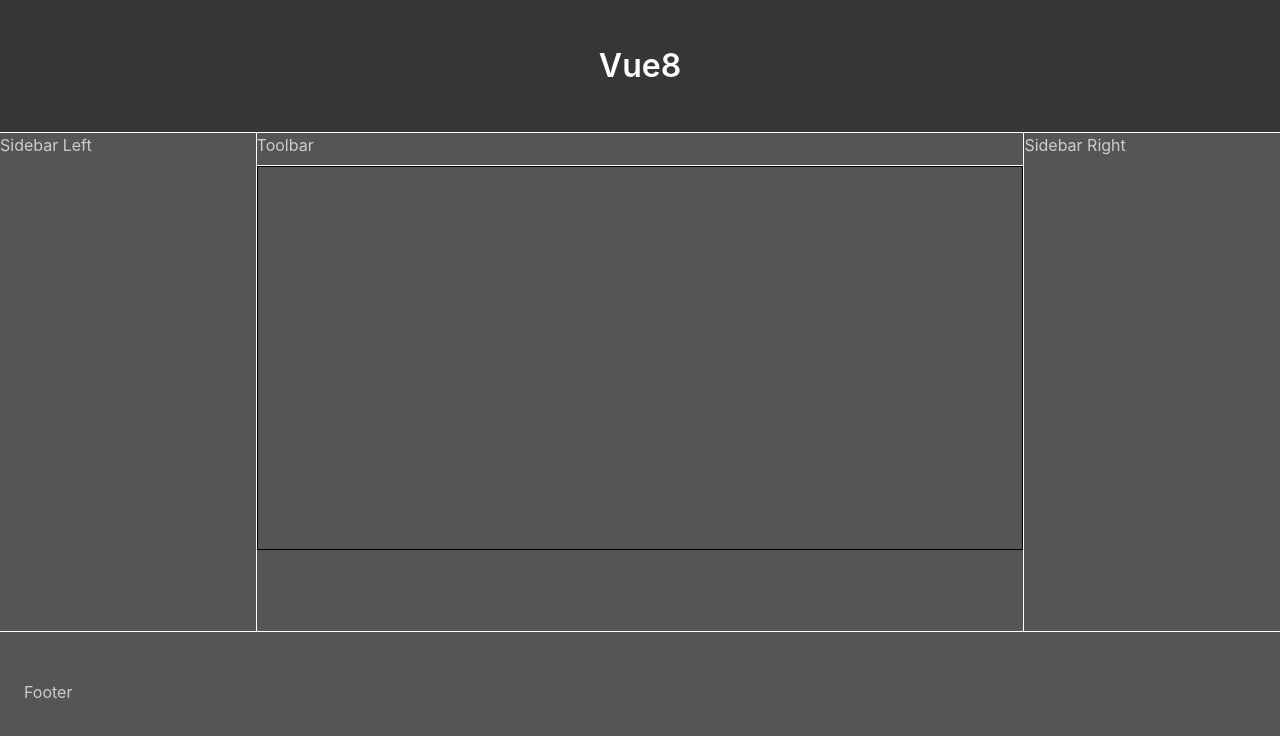
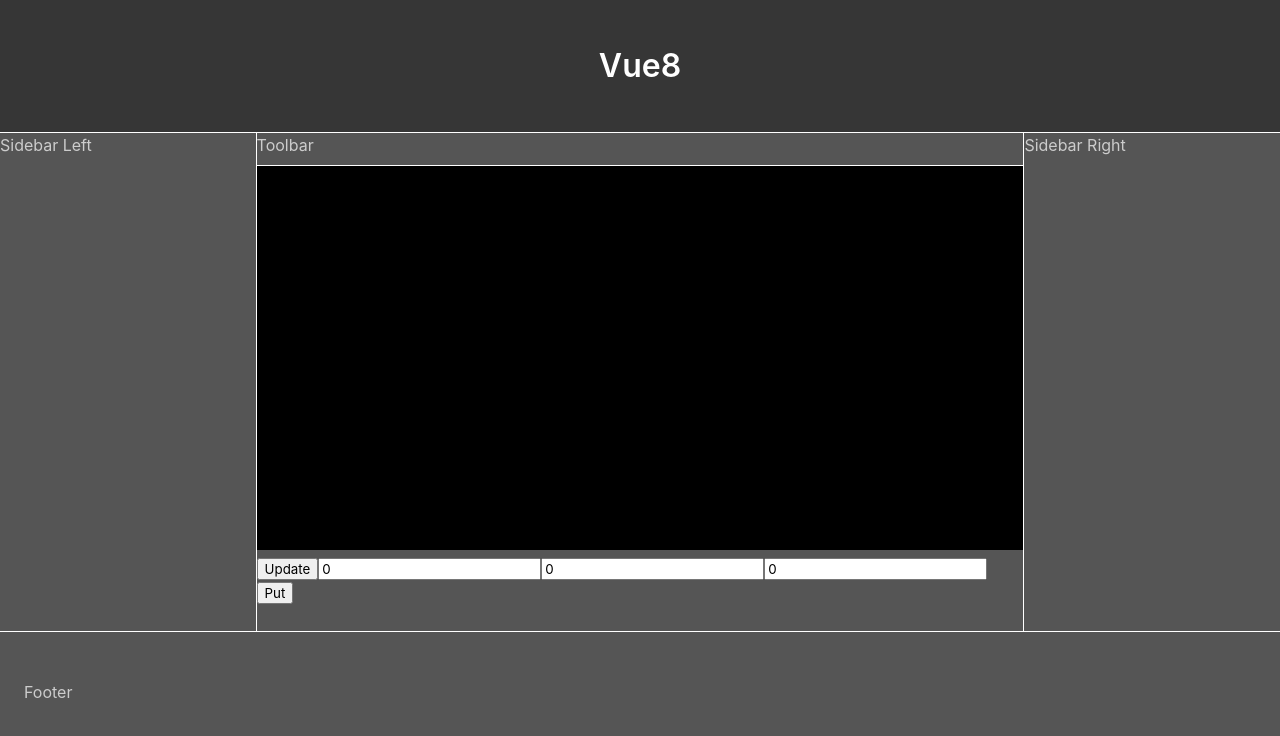
Before and after one commit to garrlker/chip8-emulator, a Vue app: page / in a window 1280 px wide. Shown: the top 736 px of the page. Built offline with nearby package versions, Linux system fonts and the light colour scheme.

Commit message:
Added a couple roms to a file for later use, Chip8 display component is functional. Time to start on the Chip8 internals itself

```diff
--- a/src/components/Display.vue
+++ b/src/components/Display.vue
@@ -1,14 +1,13 @@
 <template>
   <div>
-    <div class="ui-menu">
-      <!-- <select v-model="zoom">
-      <option value=12>Big</option>
-      <option value=6>Small</option>
-    </select> -->
-    </div>
     <div class="ui-child">
-      <canvas id="myCanvas" style="border:1px solid #000000;">
+      <canvas id="emuCanvas" :width="dispWidth" :height="dispHeight" style="border:1px solid #000000;">
       </canvas>
+      <button @click="updateDisplay">Update</button>
+      <input v-model="tempX" type="number">
+      <input v-model="tempY" type="number">
+      <input v-model="tempVal" type="number">
+      <button @click="putPixel">Put</button>
     </div>
   </div>
 </template>
@@ -21,30 +20,86 @@ export default {
   },
   data: function() {
     return {
+      canvas: null,
+      ctx: null,
       dispWidth: 64,
       dispHeight: 32,
       dispBuff: null,
-      zoom: 12
+      canvasLen: 8192,
+      zoom: 12,
+      tempX: 0,
+      tempY: 0,
+      tempVal: 0
     };
   },
   computed: {
-    zoomWidth: function() {
-      return this.dispWidth * this.zoom;
+    canvasWidth: function() {
+      return this.canvas.width;
     },
-    zoomHeight: function() {
-      return this.dispHeight * this.zoom;
+    canvasHeight: function() {
+      return this.canvas.height;
+    }
+  },
+  methods: {
+    putPixel: function() {
+      // This is for debug purposes only
+      // Eventually tempX,Y,and Val will be erased
+      // The UI will be too
+      this.dispBuff[
+        64 * parseInt(this.tempY) + parseInt(this.tempX)
+      ] = parseInt(this.tempVal);
+      console.log("Pixel: ", 64 * this.tempY + this.tempX);
+      console.log("Disp Buff: ", this.dispBuff);
+      this.updateDisplay();
+    },
+    updateDisplay: function() {
+      // Grab the current canvas data object
+      var imageData = this.ctx.getImageData(
+        0,
+        0,
+        this.canvas.width,
+        this.canvas.height
+      );
+
+      // Grab the buffer
+      var data = imageData.data;
+
+      // Copy chip8 buffer into canvas buffer
+      for (var i = 0; i < this.canvasLen; i += 4) {
+        if (this.dispBuff[i / 4]) {
+          data[i] = 255;
+          data[i + 1] = 255;
+          data[i + 2] = 255;
+          data[i + 3] = 255;
+        } else {
+          data[i] = 0;
+          data[i + 1] = 0;
+          data[i + 2] = 0;
+          data[i + 3] = 255;
+        }
+      }
+
+      // Put it back ┬─┬ ノ( ゜-゜ノ)
+      this.ctx.putImageData(imageData, 0, 0);
     }
   },
   mounted: function() {
+    // Grab reference to HTML Canvas
+    this.canvas = document.getElementById("emuCanvas");
+    this.ctx = this.canvas.getContext("2d");
+
     // Set the array length and fill it with 0s
-    this.dispBuff = Array(this.dispWidth * this.dispHeight).fill(1);
+    this.dispBuff = Array(this.dispWidth * this.dispHeight).fill(0);
+
+    // Update the display
+    this.updateDisplay();
   }
 };
 </script>
 
 <style scoped>
 canvas {
-  width: 100%;
-  height: 100%;
+  min-width: 100%;
+  min-height: 100%;
 }
 </style>
```
Also changed, not shown: src/chip8/roms.js (added, +16 -0 lines).
